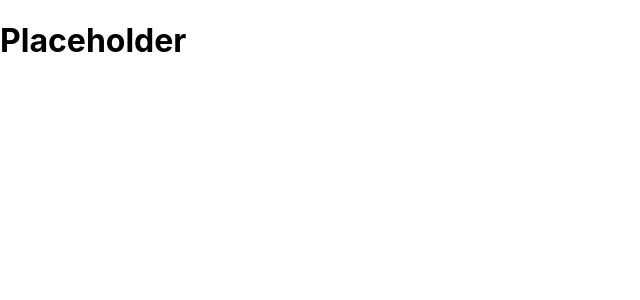
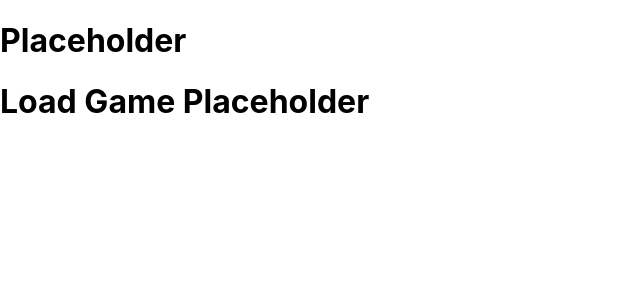
Before and after one commit to mpuchyr/carcassonne_score_app, a React (Create React App) app: page /loadgame in a window 1280 px wide. Shown: the top 300 px of the page, without its empty margins (0-640 px from the left). Built offline with nearby package versions, Linux system fonts and the light colour scheme.

Commit message:
Create components/LoadGame.js and import it into App.js

```diff
--- a/src/App.js
+++ b/src/App.js
@@ -2,6 +2,7 @@ import React, { useState, useReducer } from 'react';
 import { BrowserRouter as Router, Route, Switch } from 'react-router-dom';
 import AddFeature from './components/AddFeature';
 import History from './components/History';
+import LoadGame from './components/LoadGame';
 import Main from './components/Main';
 import NewGame from './components/NewGame';
 import Player from './components/Player';
@@ -34,6 +35,7 @@ function App() {
               <Switch>
                 <Route exact path="/" component={Main} />
                 <Route exact path="/history" component={History} />
+                <Route exact path="/loadgame" component={LoadGame} />
                 <Route exact path="/newgame" component={NewGame} />
                 <Route exact path="/players/:id" component={Player} />
                 <Route exact path="/players/:id/:featurename" component={AddFeature} />
--- /dev/null
+++ b/src/components/LoadGame.js
@@ -0,0 +1,11 @@
+import React from 'react';
+
+const LoadGame = () => {
+    return (
+        <div>
+            <h1>Load Game Placeholder</h1>
+        </div>
+    )
+}
+
+export default LoadGame
```
Also changed, not shown: 1 other file (tests, documents, lock files or other folders).
